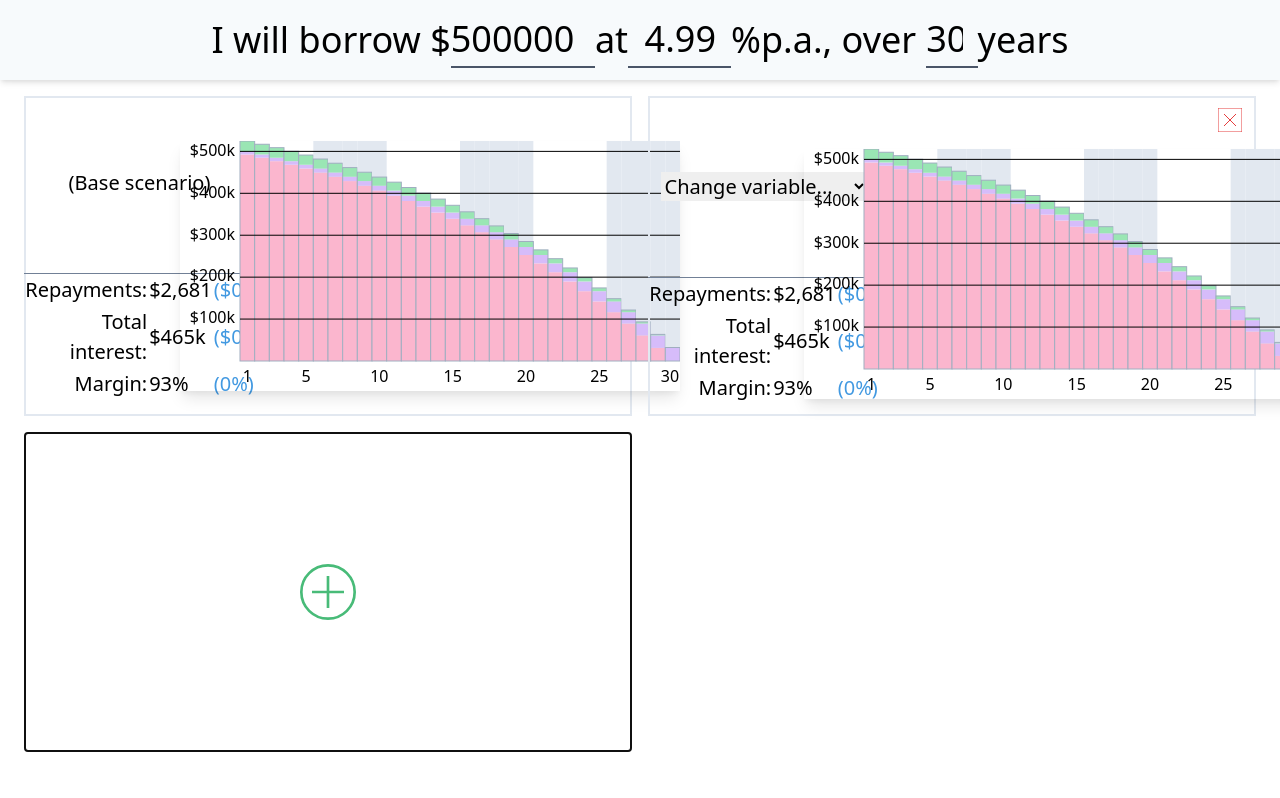
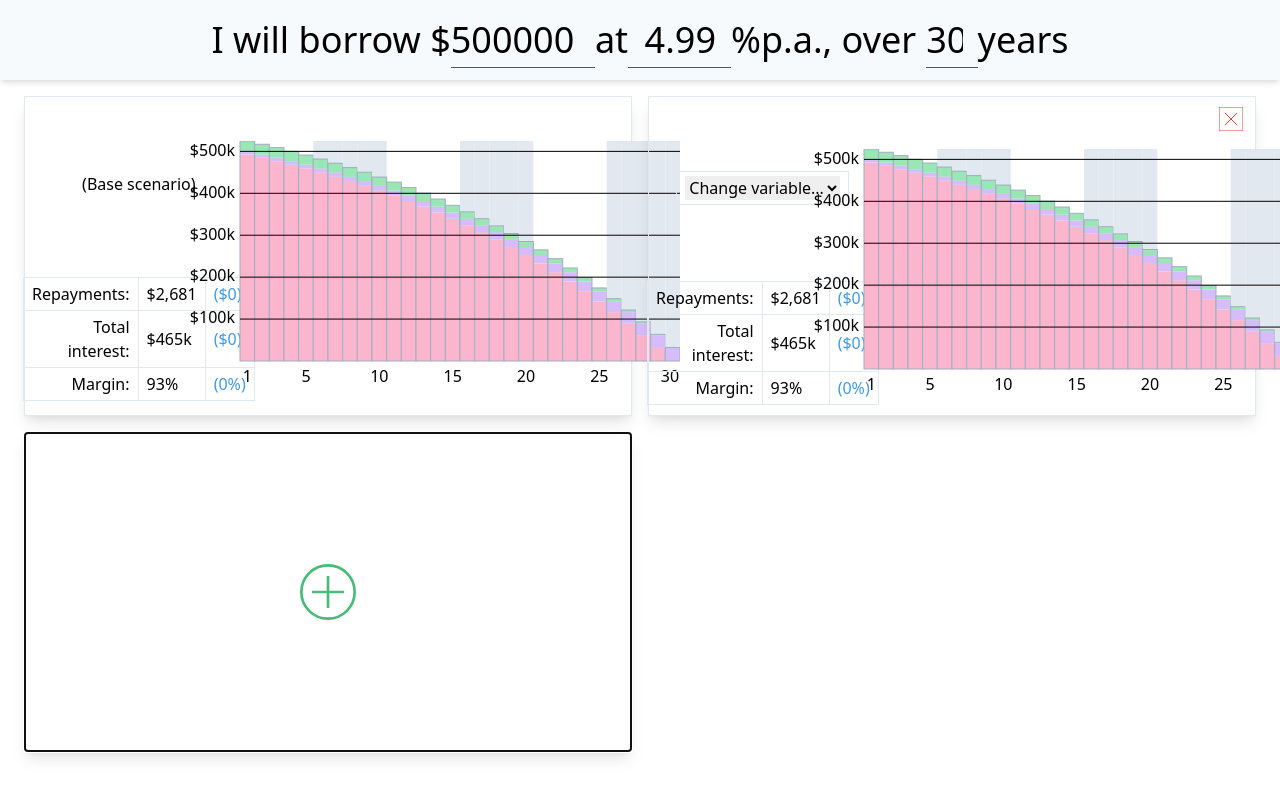
Before and after one commit to camjackson/whatif.mortgage, a React (Create React App) app: page / in a window 1280 px wide. Both pictures are taken after a click on the button "Add scenario". Shown: the top 798 px of the page. Built offline with nearby package versions, Linux system fonts and the light colour scheme.

Commit message:
Re-style scenario inputs and stats

```diff
--- a/src/form/Inputs.tsx
+++ b/src/form/Inputs.tsx
@@ -2,7 +2,7 @@ import React from 'react';
 
 const NumberInput = props => (
   <input
-    className="border-b-2 border-gray-700 bg-transparent"
+    className="border-b-1 border-gray-700 bg-transparent"
     type="number"
     {...props}
   />
--- a/src/scenario/RepaymentsStats.tsx
+++ b/src/scenario/RepaymentsStats.tsx
@@ -1,6 +1,7 @@
 import React, { FC } from 'react';
 import { formatCurrency, formatInteger } from '../formatting';
 import { SummaryStats } from '../math/calculateLoanPeriods';
+import { Th, Td } from './Table';
 
 type Props = {
   monthlyRepayments: number;
@@ -24,15 +25,6 @@ const formatAmount = (qty: number, unit: string) => {
   return qty === 0 ? '' : `${qty}${unit}`;
 };
 
-type TdProps = {
-  className?: string;
-};
-
-const Th: FC = props => <th className="font-hairline text-right" {...props} />;
-const Td: FC<TdProps> = ({ className, ...props }) => (
-  <td className={`font-normal text-left ${className}`} {...props} />
-);
-
 const getColourClassName = (value: number): string =>
   value < 0 ? 'text-green-500' : value > 0 ? 'text-red-500' : 'text-blue-500';
 
@@ -51,7 +43,7 @@ const RepaymentsStats: FC<Props> = ({
     stats.interestToPrincipalRatio - baseScenarioStats.interestToPrincipalRatio;
 
   return (
-    <table style={{ gridArea: 'stats' }} className="border-t-1 border-gray-600">
+    <table style={{ gridArea: 'stats' }} className="border-1 border-gray-600">
       <tbody>
         <tr>
           <Th>Repayments:</Th>
--- a/src/scenario/ScenarioFieldSelector.tsx
+++ b/src/scenario/ScenarioFieldSelector.tsx
@@ -5,7 +5,7 @@ export const selectableFieldLabels = {
   [ScenarioKey.annualInterestRate]: 'Interest rate',
   [ScenarioKey.constantOffsetAmount]: 'Initial offset',
   [ScenarioKey.monthlyOffsetIncrement]: 'Offset / m',
-  [ScenarioKey.monthlyRepayment]: 'Monthly repayment',
+  [ScenarioKey.monthlyRepayment]: 'Repayments',
 };
 export const selectableFieldKeys: ScenarioKey[] = Object.keys(
   selectableFieldLabels,
--- a/src/scenario/ScenarioInputs.tsx
+++ b/src/scenario/ScenarioInputs.tsx
@@ -4,6 +4,7 @@ import ScenarioFieldSelector, {
   selectableFieldLabels,
   selectableFieldKeys,
 } from './ScenarioFieldSelector';
+import { Th, Td } from './Table';
 import { LoanAmountInput, InterestRateInput } from '../form/Inputs';
 import CrossInCircle from '../icons/CrossInCircle';
 
@@ -33,10 +34,6 @@ type Props = {
   setValue: (key: ScenarioKey) => (event: any) => void;
 };
 
-const Label = (props: any) => (
-  <label className="justify-self-end mr-2" {...props} />
-);
-
 const ScenarioInputs: FC<Props> = ({
   index,
   scenario,
@@ -44,35 +41,50 @@ const ScenarioInputs: FC<Props> = ({
   removeFieldFromScenario,
   setValue,
 }) => (
-  <form noValidate style={{ gridArea: 'form' }} className="grid cols-auto-3">
+  <form noValidate style={{ gridArea: 'form' }}>
+    <table>
+      <tbody>
         {selectableFieldKeys.map(fieldKey => {
           if (scenario[fieldKey] === undefined) {
             return null;
           }
           const InputComponent = inputComponentMap[fieldKey];
           const id = `${fieldKey}-${index}`;
+
           return (
-        <React.Fragment key={fieldKey}>
-          <Label htmlFor={id}>{selectableFieldLabels[fieldKey]}:</Label>
+            <tr key={fieldKey}>
+              <Th>
+                <label htmlFor={id}>{selectableFieldLabels[fieldKey]}:</label>
+              </Th>
+              <Td className="text-center">
                 <InputComponent
                   id={id}
                   value={scenario[fieldKey]}
                   onChange={setValue(fieldKey)}
                 />
+              </Td>
+              <Td>
                 <button
                   onClick={() => removeFieldFromScenario(fieldKey)}
-            className="text-red-600"
+                  className="text-red-600 align-middle"
                   title="Remove"
                 >
                   <CrossInCircle />
                 </button>
-        </React.Fragment>
+              </Td>
+            </tr>
           );
         })}
+        <tr>
+          <Td colSpan={3} className="text-center">
             <ScenarioFieldSelector
               scenario={scenario}
               addFieldToScenario={addFieldToScenario}
             />
+          </Td>
+        </tr>
+      </tbody>
+    </table>
   </form>
 );
 
--- a/src/scenario/ScenarioPanel.tsx
+++ b/src/scenario/ScenarioPanel.tsx
@@ -60,7 +60,7 @@ const ScenarioPanel: FC<Props> = ({
   return (
     <section
       style={gridAreas}
-      className="panel py-1 px-3 grid cols-35-65 items-center justify-items-center text-xl font-hairline"
+      className="panel py-1 px-3 grid cols-35-65 items-center justify-items-center text-l font-hairline"
     >
       <ScenarioHeader index={index} removeScenario={removeScenario} />
       {index === 0 ? (
--- /dev/null
+++ b/src/scenario/Table.tsx
@@ -0,0 +1,15 @@
+import React, { FC } from 'react';
+
+type Props = {
+  className?: string;
+  colSpan?: number;
+};
+
+const cell = 'border-1 py-1 px-2';
+
+export const Th: FC<Props> = ({ className, ...props }) => (
+  <th className={`${cell} text-right font-hairline ${className}`} {...props} />
+);
+export const Td: FC<Props> = ({ className, ...props }) => (
+  <td className={`${cell} text-left font-normal ${className}`} {...props} />
+);
--- a/src/scenario/graph/RepaymentsGraph.tsx
+++ b/src/scenario/graph/RepaymentsGraph.tsx
@@ -53,7 +53,7 @@ const RepaymentsGraph: FC<Props> = ({
   return (
     <svg
       style={{ gridArea: 'graph' }}
-      className="text-base shadow-lg"
+      className="text-base"
       width={graphWidthPx}
       height={graphHeightPx}
       onMouseLeave={() => setHoveredYear(null)}
--- a/src/styles/index.css
+++ b/src/styles/index.css
@@ -8,13 +8,17 @@
 /* Components */
 
 .panel {
-  @apply h-80 my-2 mx-2 border-2 border-gray-300;
+  @apply h-80 my-2 mx-2 border-1 border-gray-300 shadow-lg;
 }
 
 /* Gaps in the utils */
 
 .h-80 {
   height: 20rem;
+}
+
+.border-1 {
+  border-width: 1px;
 }
 
 .border-b-1 {
@@ -30,10 +34,6 @@
   display: grid;
 }
 
-.cols-auto-3 {
-  grid-template-columns: auto auto auto;
-}
-
 .cols-50-50 {
   grid-template-columns: 50% 50%;
 }
@@ -44,10 +44,6 @@
 
 .justify-items-center {
   justify-items: center;
-}
-
-.justify-self-end {
-  justify-self: end;
 }
 
 .justify-self-stretch {
```
Lines whose indentation alone changed are shown as unchanged.
